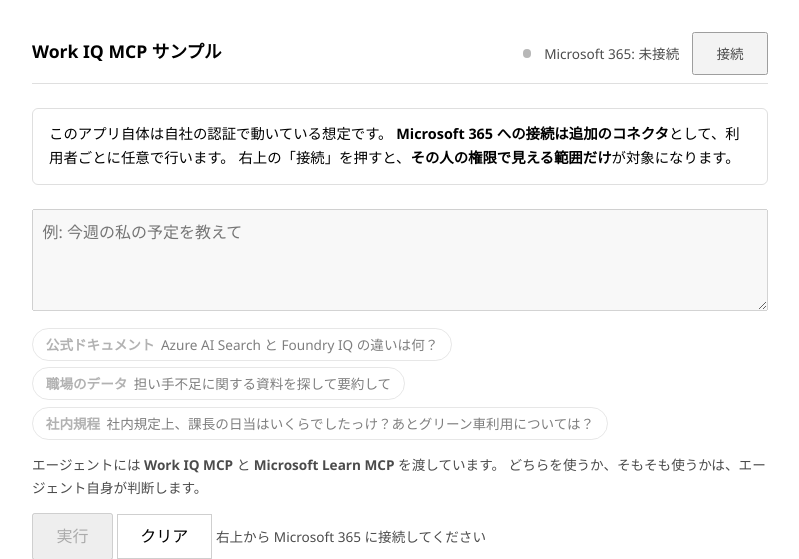
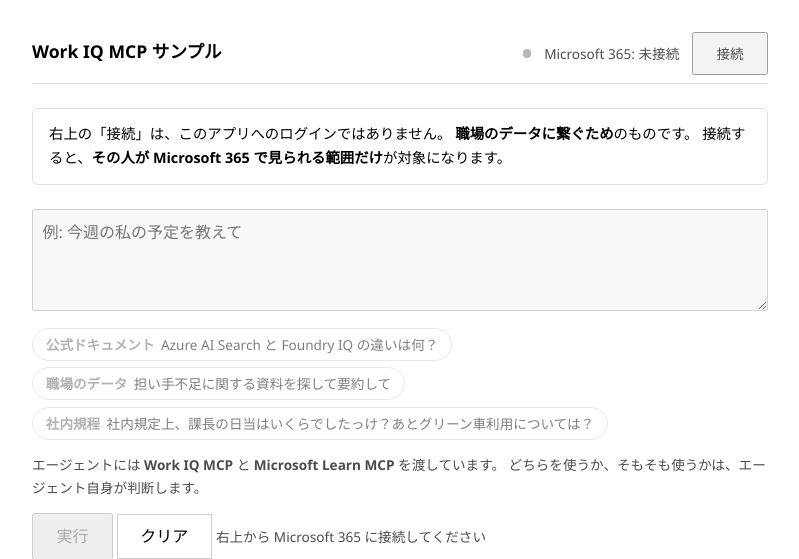
Before and after one commit to kanazawazawa/work-iq-mcp-agent-sample, a FastAPI app: page / in a window 1280 px wide. Shown: the top 559 px of the page, without its empty margins (240-1039 px from the left). Run offline with FastAPI, Linux system fonts and the light colour scheme; parts of the project's set-up code (start-up, migrations or seed data) failed here and were passed over.

Commit message:
接続バナーの文言を見直し

```diff
--- a/templates/index.html
+++ b/templates/index.html
@@ -69,9 +69,9 @@
 
 {% if not user %}
   <div class="banner">
-    このアプリ自体は自社の認証で動いている想定です。
-    <strong>Microsoft 365 への接続は追加のコネクタ</strong>として、利用者ごとに任意で行います。
-    右上の「接続」を押すと、<strong>その人の権限で見える範囲だけ</strong>が対象になります。
+    右上の「接続」は、このアプリへのログインではありません。
+    <strong>職場のデータに繋ぐため</strong>のものです。
+    接続すると、<strong>その人が Microsoft 365 で見られる範囲だけ</strong>が対象になります。
   </div>
 {% endif %}
 
```
